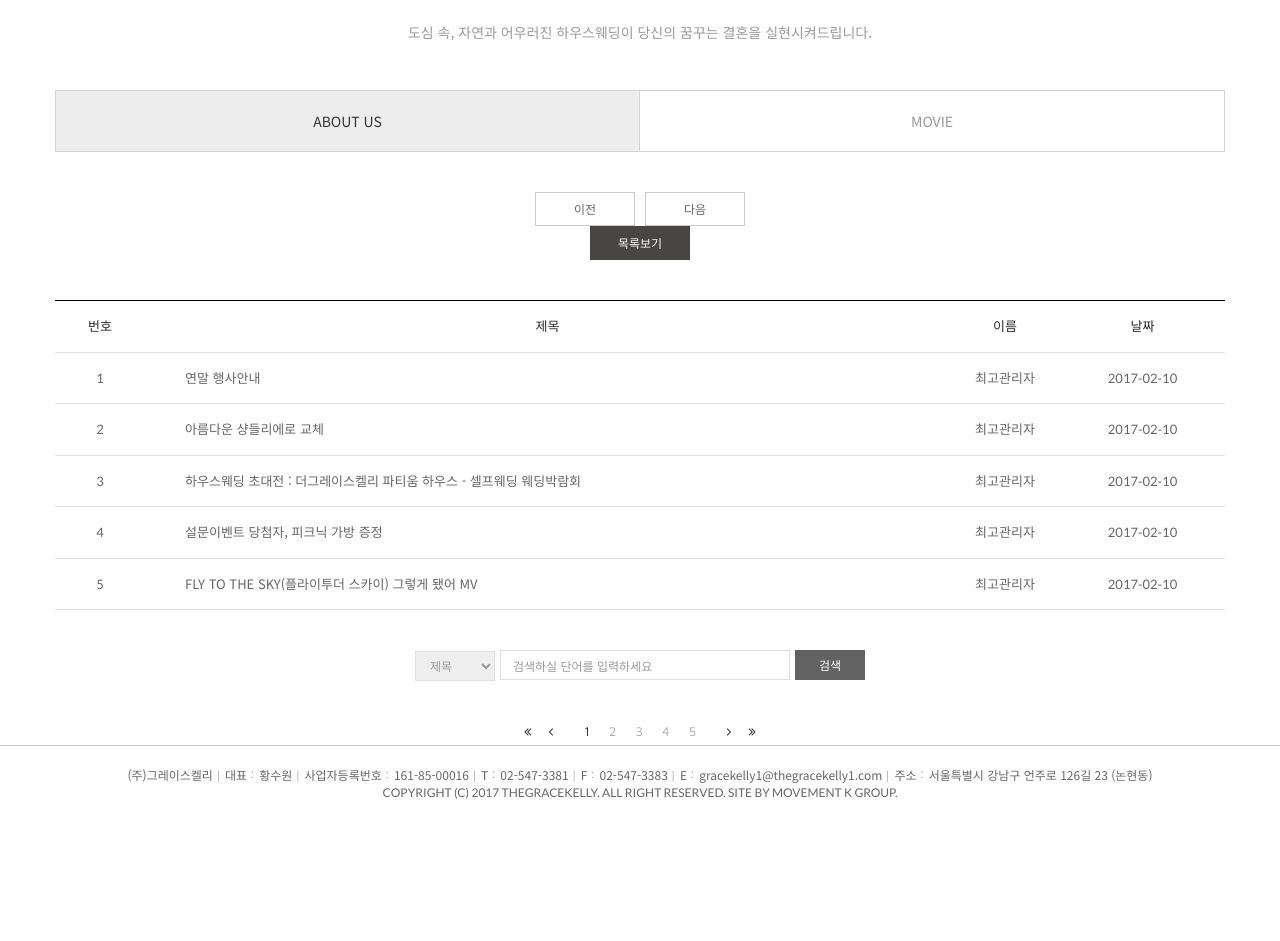
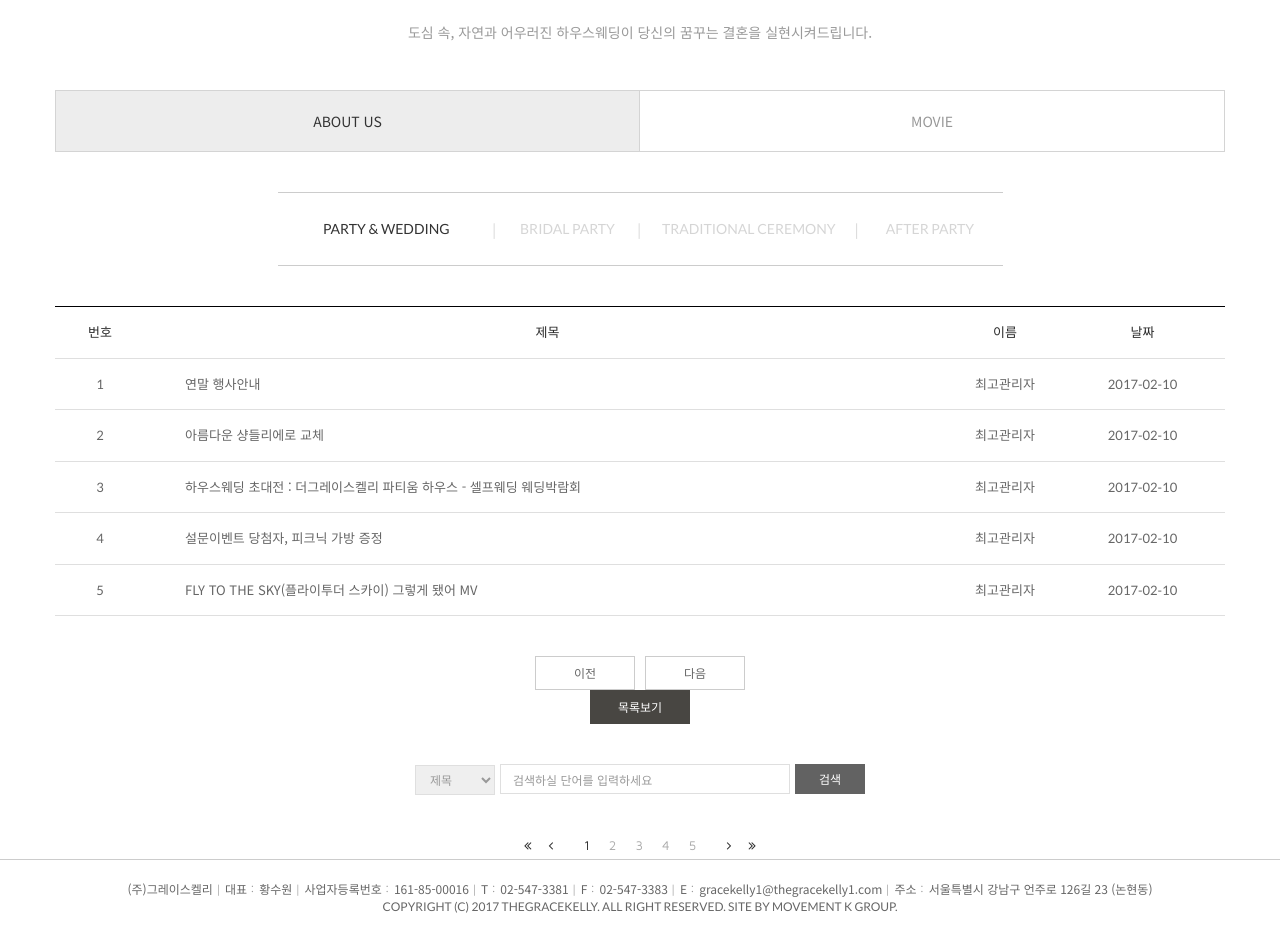
Before and after one commit to mk-kimjh/thegracekelly1, a PHP site: page /sub.php in a window 1280 px wide. Shown: the part 348-1289 px from the top of the page. Before the commit the page ends 1147 px from the top, so only its background shows below. Run offline with PHP 8.4, Linux system fonts and the light colour scheme; style sheets or scripts are compiled from the project's sources.

Commit message:
서브가이드 퍼블리싱#2 작업중 ...

```diff
--- a/assets/css/sub.css
+++ b/assets/css/sub.css
@@ -7,6 +7,9 @@
   .form-control:hover, .form-control:focus {
     box-shadow: none;
     border-color: #626262; }
+
+lavel {
+  margin-bottom: 0; }
 
 select {
   height: 30px;
@@ -79,6 +82,88 @@ select {
     .tab-menu .nav li a {
       font-size: 14px;
       padding: 19px 0; } }
+
+.nav-wedding {
+  width: 100%;
+  overflow: hidden;
+  border-top: 1px solid #ccc;
+  border-bottom: 1px solid #ccc; }
+  @media (min-width: 768px) {
+    .nav-wedding {
+      width: 725px;
+      margin: 0 auto; } }
+  .nav-wedding > li {
+    float: left;
+    text-align: center;
+    width: 45%;
+    position: relative; }
+    .nav-wedding > li a {
+      font-size: 13px;
+      color: #333;
+      opacity: .2;
+      font-weight: 500;
+      display: block;
+      padding: 15px 0;
+      font-family: 'Lato', sans-serif; }
+      @media (min-width: 768px) {
+        .nav-wedding > li a {
+          font-size: 14px;
+          padding: 25px 0; } }
+    @media (min-width: 768px) {
+      .nav-wedding > li {
+        width: 20%; } }
+    .nav-wedding > li.active a {
+      opacity: 1; }
+    .nav-wedding > li:after {
+      position: absolute;
+      top: 15px;
+      right: -1px;
+      color: #333;
+      opacity: .2;
+      content: "|"; }
+      @media (min-width: 768px) {
+        .nav-wedding > li:after {
+          top: 25px; } }
+    .nav-wedding > li:nth-of-type(2n + 0):after {
+      content: ""; }
+      @media (min-width: 768px) {
+        .nav-wedding > li:nth-of-type(2n + 0):after {
+          content: "|"; } }
+    .nav-wedding > li:nth-of-type(2n + 1) {
+      width: 55%;
+      clear: both; }
+      @media (min-width: 768px) {
+        .nav-wedding > li:nth-of-type(2n + 1) {
+          width: 30%;
+          clear: none; } }
+    .nav-wedding > li:nth-of-type(1) a {
+      padding-bottom: 5px; }
+      @media (min-width: 768px) {
+        .nav-wedding > li:nth-of-type(1) a {
+          padding-bottom: 15px; } }
+      @media (min-width: 992px) {
+        .nav-wedding > li:nth-of-type(1) a {
+          padding-bottom: 25px; } }
+    .nav-wedding > li:nth-of-type(2) a {
+      padding-bottom: 5px; }
+      @media (min-width: 768px) {
+        .nav-wedding > li:nth-of-type(2) a {
+          padding-bottom: 15px; } }
+      @media (min-width: 992px) {
+        .nav-wedding > li:nth-of-type(2) a {
+          padding-bottom: 25px; } }
+    .nav-wedding > li:nth-of-type(3):after {
+      top: 22px; }
+      @media (min-width: 768px) {
+        .nav-wedding > li:nth-of-type(3):after {
+          top: 25px; } }
+    .nav-wedding > li:nth-of-type(4) {
+      padding-top: 8px; }
+      @media (min-width: 768px) {
+        .nav-wedding > li:nth-of-type(4) {
+          padding-top: 0; }
+          .nav-wedding > li:nth-of-type(4):after {
+            content: ""; } }
 
 .btn {
   font-size: 12px;
--- a/assets/css/sub.scss
+++ b/assets/css/sub.scss
@@ -11,7 +11,9 @@
         border-color: #626262;
     }
 }
-
+lavel {
+    margin-bottom: 0;
+}
 select {
     height: 30px;
     font-size: 11px;
@@ -59,7 +61,7 @@ select {
     }
 }
 
-//공통 네비 탭메뉴
+// 공통 네비 탭메뉴
 .tab-menu {
     .nav {
         font-size: 0;
@@ -101,6 +103,111 @@ select {
                 a {
                     font-size: 14px;
                     padding: 19px 0;
+                }
+            }
+        }
+    }
+}
+
+// 웨딩 리스트 이미지
+.nav-wedding {
+    width: 100%;
+    overflow: hidden;
+    border-top: 1px solid #ccc;
+    border-bottom: 1px solid #ccc;
+    @media(min-width: $sm) {
+        width: 725px;
+        margin: 0 auto;
+    }
+    > li {
+        float: left;
+        text-align: center;
+        width: 45%;
+        position: relative;
+        a {
+            font-size: 13px;
+            color: #333;
+            opacity: .2;
+            font-weight: 500;
+            display: block;
+            padding: 15px 0;
+            @include lato;
+            @media(min-width: $sm) {
+                font-size: 14px;
+                padding: 25px 0;
+            }
+        }
+        @media(min-width: $sm) {
+            width: 20%;
+        }
+        &.active {
+            a {
+                opacity: 1;
+            }
+        }
+        &:after {
+            position: absolute;
+            top: 15px;
+            right: -1px;
+            color: #333;
+            opacity: .2;
+            content: "|";
+            @media(min-width: $sm) {
+                top: 25px;
+            }
+        }
+        &:nth-of-type(2n + 0) {
+            &:after {
+                content: "";
+                @media(min-width: $sm) {
+                    content: "|";
+                }
+            }
+        }
+        &:nth-of-type(2n + 1) {
+            width: 55%;
+            clear: both;
+            @media(min-width: $sm) {
+                width: 30%;
+                clear: none;
+            }
+        }
+        &:nth-of-type(1) {
+            a {
+                padding-bottom: 5px;
+                @media(min-width: $sm) {
+                    padding-bottom: 15px;
+                }
+                @media(min-width: $md) {
+                    padding-bottom: 25px;
+                }
+            }
+        }
+        &:nth-of-type(2) {
+            a {
+                padding-bottom: 5px;
+                @media(min-width: $sm) {
+                    padding-bottom: 15px;
+                }
+                @media(min-width: $md) {
+                    padding-bottom: 25px;
+                }
+            }
+        }
+        &:nth-of-type(3) {
+            &:after {
+                top: 22px;
+                @media(min-width: $sm) {
+                    top: 25px;
+                }
+            }
+        }
+        &:nth-of-type(4) {
+            padding-top: 8px;
+            @media(min-width: $sm) {
+                padding-top: 0;
+                &:after {
+                    content: "";
                 }
             }
         }
--- a/sub.php
+++ b/sub.php
@@ -22,17 +22,14 @@
                 </ul>
             </div>
 
-            <!-- btn-area -->
+            <!-- wedding -->
             <div style="margin-top: 40px;"></div>
-            <div class="btn-area">
-                <p>
-                    <a href="#" class="btn btn-default" role="button">이전</a>
-                    <a href="#" class="btn btn-default" role="button">다음</a>
-                </p>
-                <p>
-                    <a href="#" class="btn btn-gray" role="button">목록보기</a>
-                </p>
-            </div>
+            <ul class="nav-wedding">
+                <li class="active"><a href="#">PARTY &amp; WEDDING</a></li>
+                <li><a href="#">BRIDAL PARTY</a></li>
+                <li><a href="#">TRADITIONAL<br class="visible-xs"> CEREMONY</a></li>
+                <li><a href="#">AFTER PARTY</a></li>
+            </ul>
 
             <!-- table -->
             <div style="margin-top: 40px;"></div>
@@ -79,6 +76,18 @@
                         </tr>
                     </tbody>
                 </table>
+            </div>
+
+            <!-- btn-area -->
+            <div style="margin-top: 40px;"></div>
+            <div class="btn-area">
+                <p>
+                    <a href="#" class="btn btn-default" role="button">이전</a>
+                    <a href="#" class="btn btn-default" role="button">다음</a>
+                </p>
+                <p>
+                    <a href="#" class="btn btn-gray" role="button">목록보기</a>
+                </p>
             </div>
 
             <!-- search-form -->
```
Also changed, not shown: 1 other file.
